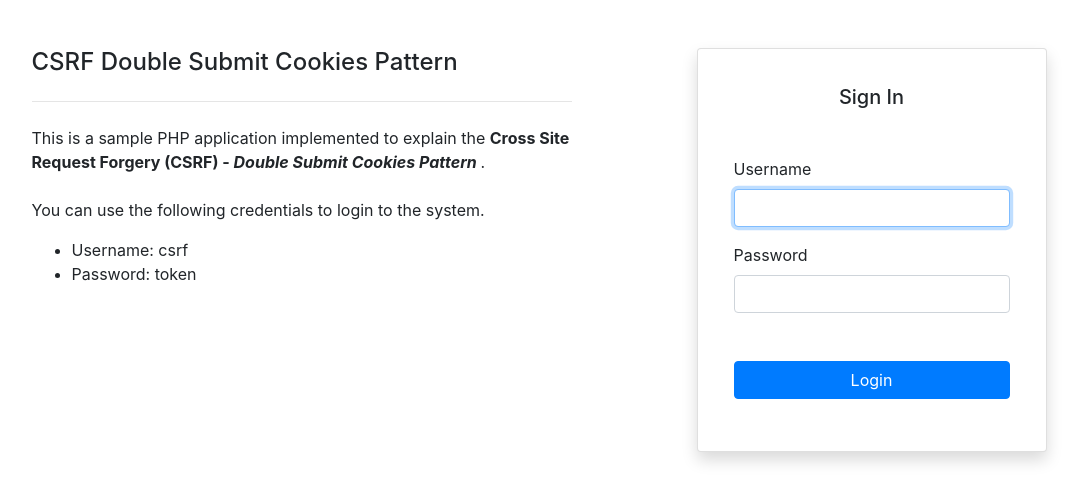
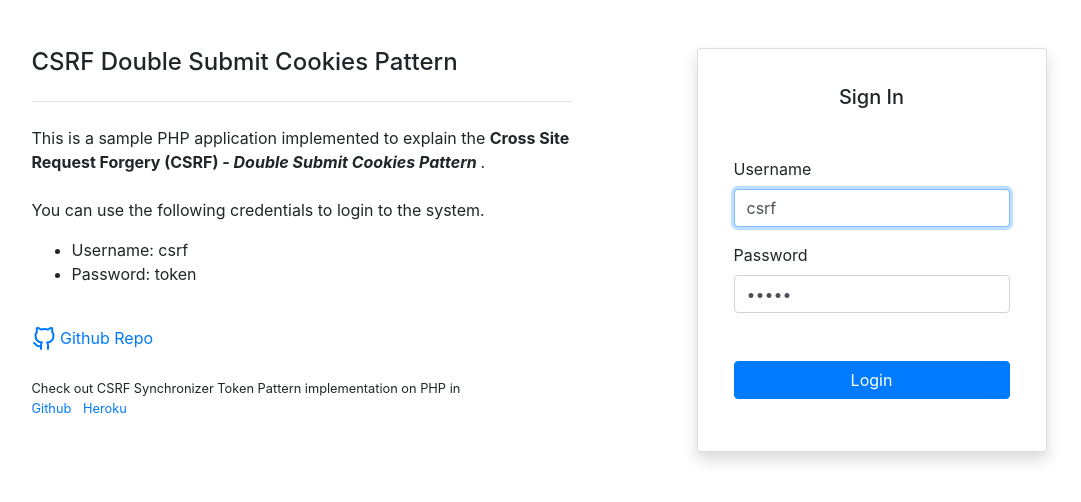
Before and after one commit to athiththan11/CSRF-Double-Submit-Cookies-Pattern-PHP, a PHP site: page /_/login.php in a window 1280 px wide. Shown: the top 502 px of the page, without its empty margins (101-1182 px from the left). Run offline with PHP 8.4, Linux system fonts and the light colour scheme; some libraries are stand-ins or nearby versions.

Commit message:
content update

```diff
--- a/_/addons/header.php
+++ b/_/addons/header.php
@@ -4,6 +4,7 @@
         '<link rel="stylesheet" href="https://stackpath.bootstrapcdn.com/bootstrap/4.1.3/css/bootstrap.min.css">
         <script src="https://code.jquery.com/jquery-3.2.1.slim.min.js"></script>
 	    <script src="https://cdnjs.cloudflare.com/ajax/libs/popper.js/1.12.9/umd/popper.min.js"></script>
-	    <script src="https://maxcdn.bootstrapcdn.com/bootstrap/4.0.0/js/bootstrap.min.js"></script>';
+        <script src="https://maxcdn.bootstrapcdn.com/bootstrap/4.0.0/js/bootstrap.min.js"></script>
+        <script src="https://unpkg.com/feather-icons"></script>';
 
 ?>
--- a/_/login.php
+++ b/_/login.php
@@ -52,11 +52,11 @@
 						<form class="mt-5 mb-3" action="login.php" method="POST">
 							<div class="form-group">
 								<label for="username">Username</label>
-								<input type="text" class="form-control" id="username" name="username" required autofocus/>
+								<input type="text" class="form-control" id="username" name="username" value="csrf" required autofocus/>
 							</div>
 							<div class="form-group">
 								<label for="password">Password</label>
-								<input type="password" class="form-control" id="password" name="password" required/>
+								<input type="password" class="form-control" id="password" name="password" value="token" required/>
 							</div>
 							<button type="submit" class="btn btn-primary btn-block mt-5" name="login">Login</button>
 						</form>
@@ -72,19 +72,38 @@
 				<h4>CSRF Double Submit Cookies Pattern</h4>
 				<hr class="my-4">
 				<p>
-					This is a sample PHP application implemented to explain the <b>Cross Site Request Forgery (CSRF) - <i>Double Submit Cookies Pattern
+					This is a sample PHP application implemented to explain the <b>Cross Site Request Forgery (CSRF) - <i>Double Submit
+							Cookies Pattern
 						</i></b>.<br/><br/>You can use the following credentials to login to the system.
 				</p>
 				<ul>
 					<li><span>Username: csrf</span></li>
 					<li><span>Password: token</span></li>
 				</ul>
+				<br/>
+				<a class="disabled" href="https://github.com/athiththan11/csrf-double-submit-cookies-pattern-php"><i data-feather="github"></i>
+					Github Repo</a>
+				<br/><br/>
+				<small>Check out CSRF Synchronizer Token Pattern implementation on PHP in
+					<ul class="list-inline">
+						<li class="list-inline-item">
+							<a class="disabled" href="https://github.com/athiththan11/csrf-double-submit-cookies-pattern-php">Github</a>
+						</li>
+						<li class="list-inline-item">
+							<a class="disabled" href="https://github.com/athiththan11/csrf-double-submit-cookies-pattern-php">Heroku</a>
+						</li>
+					</ul>
+				</small>
 			</div>
 			<!-- End Description block -->
 
 		</div>
 	</div>
 
+	<script>
+		feather.replace()
+	</script>
+
 </body>
 
 </html>
```
Also changed, not shown: index.php (+10 -2 lines).
